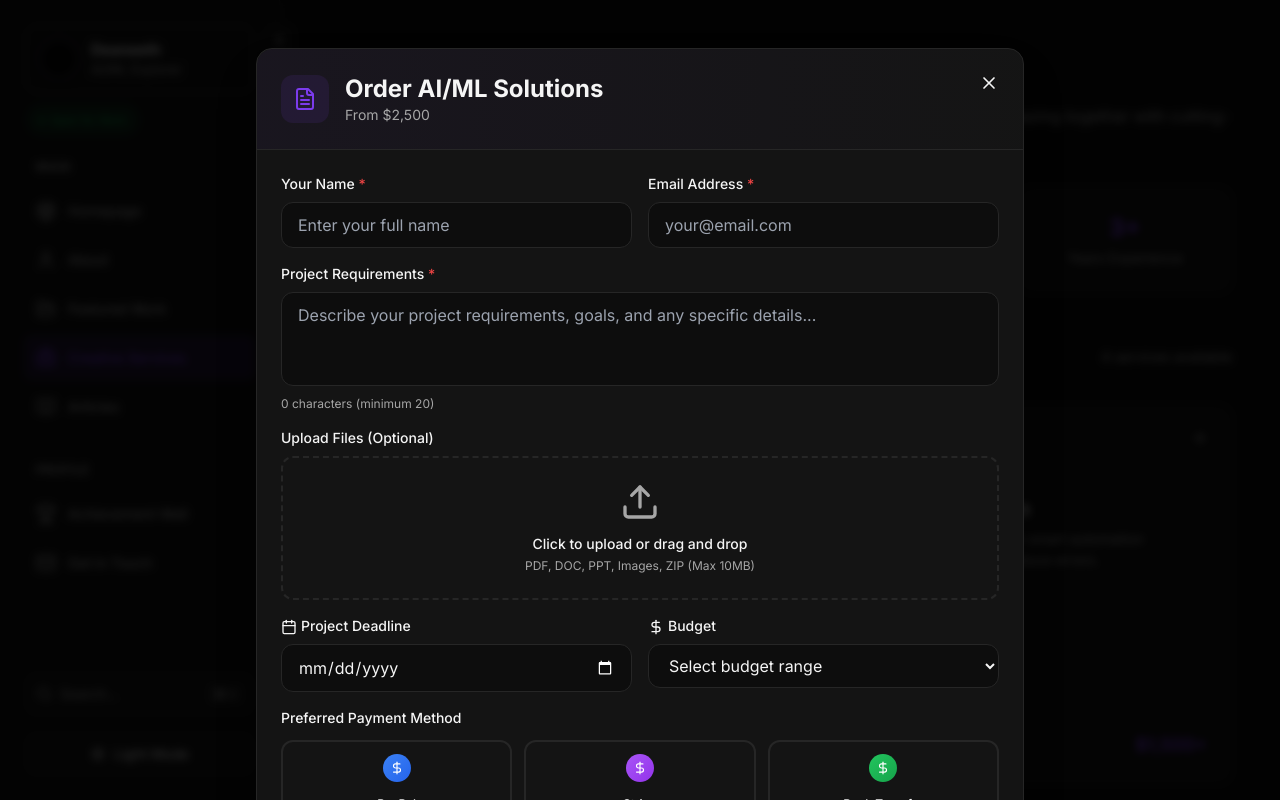
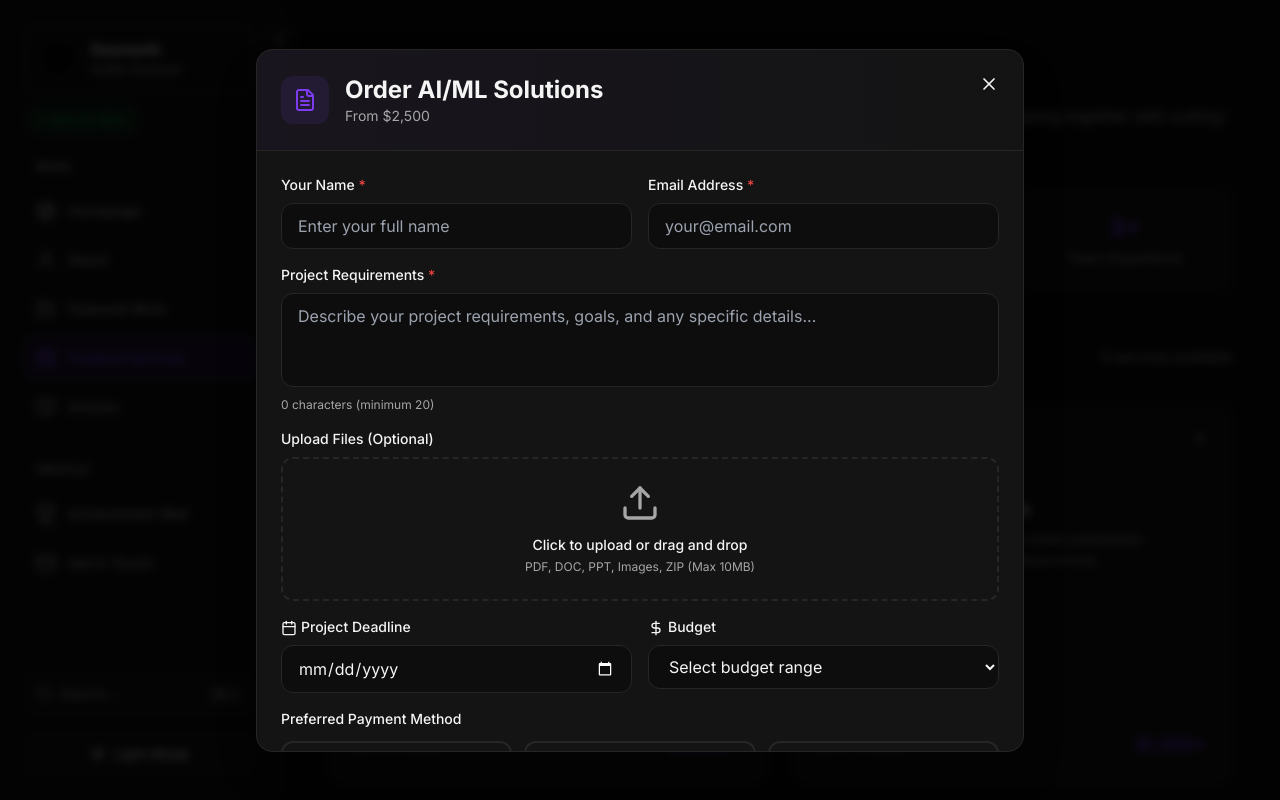
Before and after one commit to deaneeth/web_portfolio, a Next.js app: page /services in a window 1280 px wide. Both pictures are taken after a click on the element 548 px from the left and 594 px from the top of the page. Built offline with nearby package versions, Linux system fonts and the light colour scheme; some icons are missing.

Commit message:
Refactor ServiceOrderModal layout for improved styling and fixed positioning

```diff
--- a/components/service-order-modal.tsx
+++ b/components/service-order-modal.tsx
@@ -304,44 +304,40 @@ export function ServiceOrderModal({ isOpen, onClose, service }: ServiceOrderModa
             }}
           />
 
-          {/* Modal Container - Scrollable wrapper */}
+          {/* Modal Container - Fixed positioning, no scroll here */}
           <div
-            className="absolute inset-0 overflow-y-auto overflow-x-hidden"
+            className="absolute inset-0 flex items-center justify-center p-4"
             style={{
               position: 'absolute',
               top: 0,
               left: 0,
               right: 0,
               bottom: 0,
-              overflowY: 'auto',
-              overflowX: 'hidden',
-              padding: '1rem'
-            }}
-          >
-            <div
-              className="min-h-full flex items-center justify-center py-8 px-4"
-              onClick={handleClose}
-              style={{
-                minHeight: '100%',
               display: 'flex',
               alignItems: 'center',
-                justifyContent: 'center'
+              justifyContent: 'center',
+              padding: '1rem',
+              overflow: 'hidden'
             }}
+            onClick={handleClose}
           >
             <motion.div
               initial={{ opacity: 0, scale: 0.95, y: 20 }}
               animate={{ opacity: 1, scale: 1, y: 0 }}
               exit={{ opacity: 0, scale: 0.95, y: 20 }}
               transition={{ duration: 0.3, ease: [0.25, 0.46, 0.45, 0.94] }}
-                className="relative w-full max-w-3xl"
+              className="relative w-full max-w-3xl max-h-[90vh] flex flex-col"
               onClick={(e) => e.stopPropagation()}
               style={{
                 position: 'relative',
                 width: '100%',
-                  maxWidth: '48rem'
+                maxWidth: '48rem',
+                maxHeight: '90vh',
+                display: 'flex',
+                flexDirection: 'column'
               }}
             >
-                <div className="bg-card border border-border rounded-2xl shadow-2xl relative">
+              <div className="bg-card border border-border rounded-2xl shadow-2xl relative flex flex-col max-h-full overflow-hidden">
                   {/* Success Overlay */}
                   <AnimatePresence>
                     {showSuccess && (
@@ -397,7 +393,8 @@ export function ServiceOrderModal({ isOpen, onClose, service }: ServiceOrderModa
                     </div>
                   </div>
 
-                  {/* Form */}
+                  {/* Form - Scrollable Content */}
+                  <div className="overflow-y-auto overflow-x-hidden" style={{ maxHeight: 'calc(90vh - 120px)' }}>
                     <form onSubmit={handleSubmit} className="p-6 space-y-4">
                       {/* Name & Email Row */}
                       <div className="grid grid-cols-1 md:grid-cols-2 gap-4">
@@ -643,8 +640,8 @@ export function ServiceOrderModal({ isOpen, onClose, service }: ServiceOrderModa
                     </div>
                     </form>
                   </div>
+                </div>
               </motion.div>
-            </div>
             </div>
         </div>
       )}
```
Lines whose indentation alone changed are shown as unchanged.
